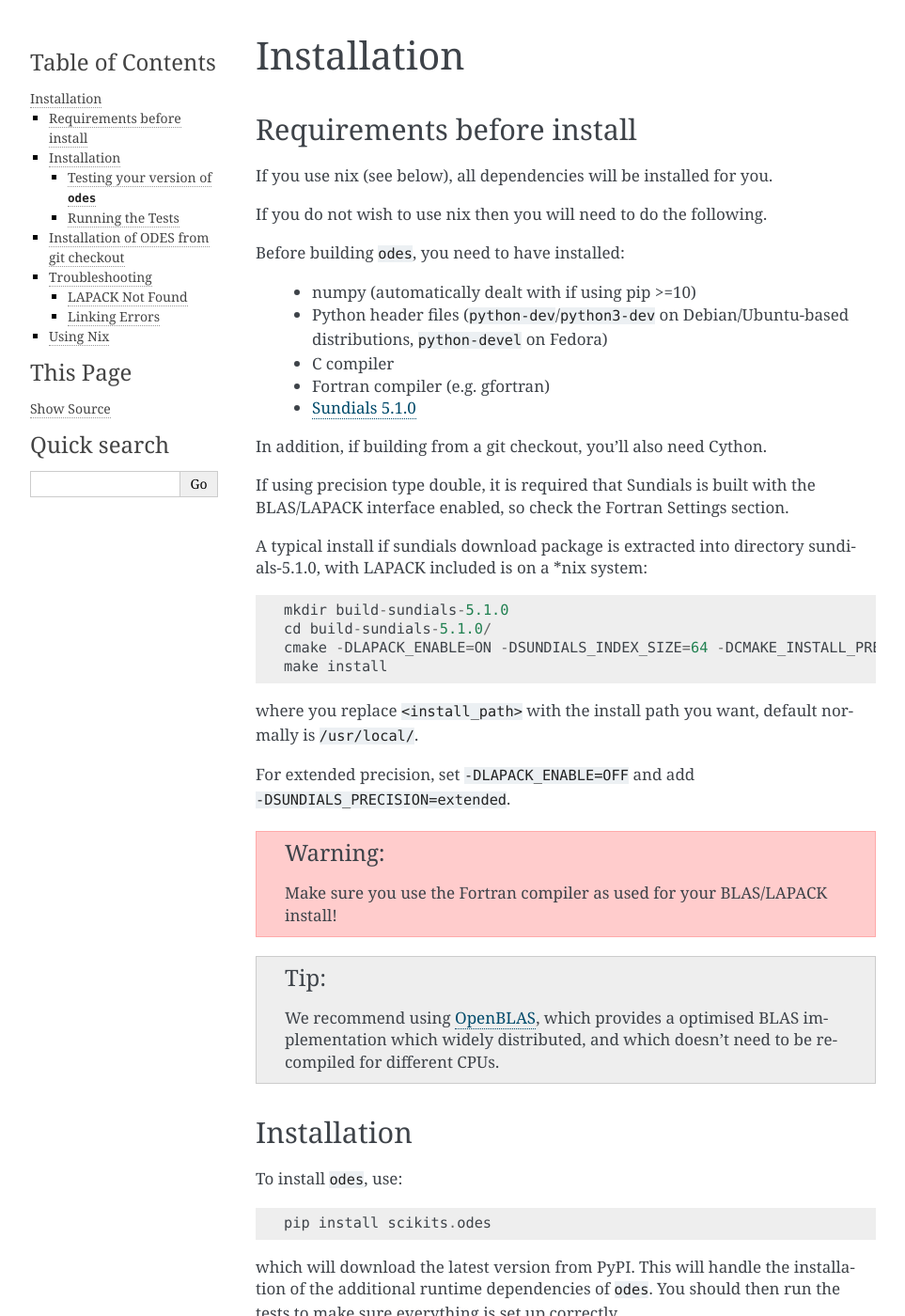
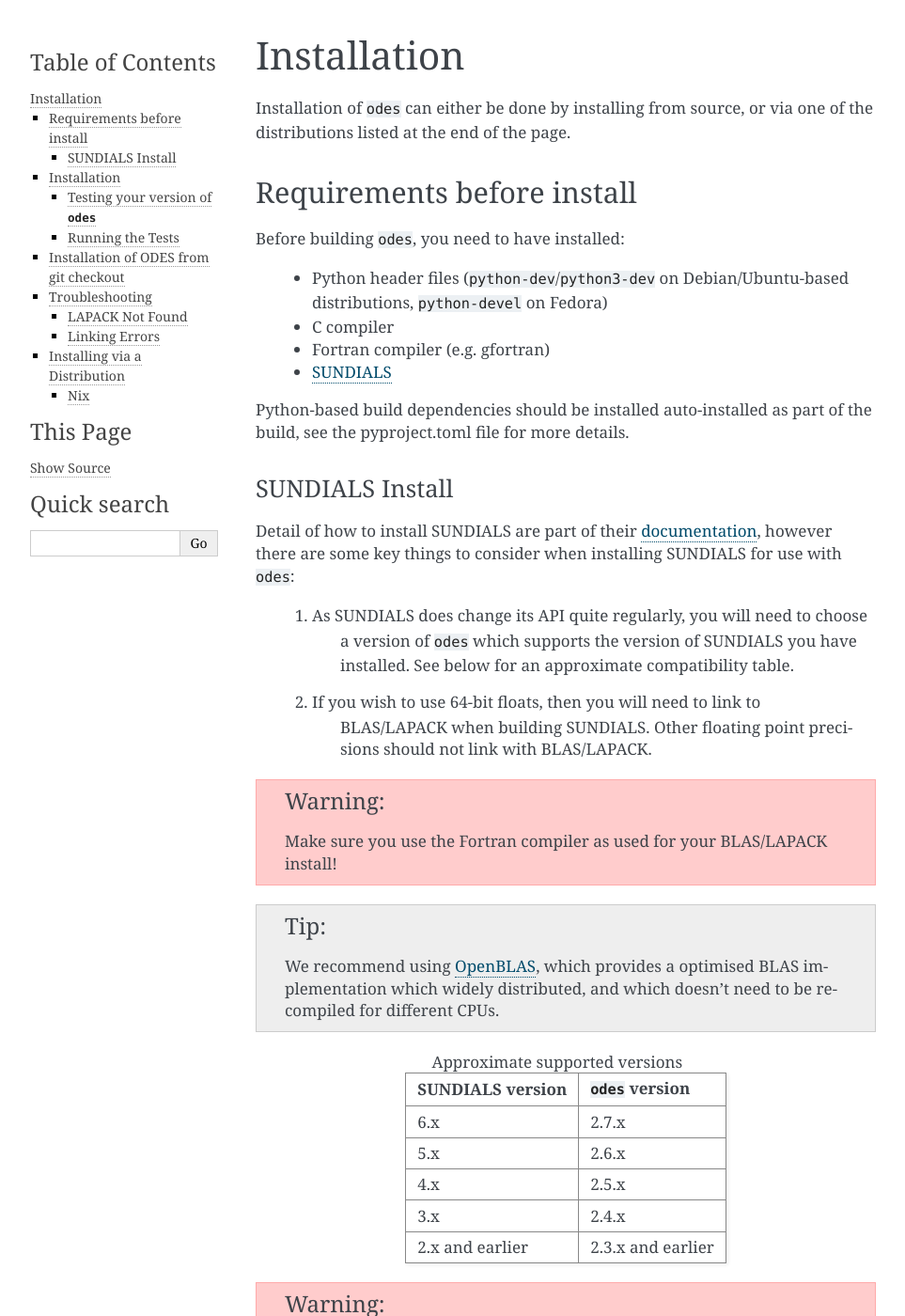
Before and after one commit to bmcage/odes, a Sphinx documentation site: the page built from docs/installation.rst, in a window 1280 px wide and 1400 px high. Shown: the whole window at 94% size, without its empty margins (148-1111 px from the left). Built offline with Sphinx 7.4.7, drawn with Linux system fonts in a browser that asks for light colours; some of the changed text lies outside the part shown.

Commit message:
Add details about SUNDIALS version compatibility

```diff
--- a/docs/installation.rst
+++ b/docs/installation.rst
@@ -1,37 +1,36 @@
 Installation
 ============
+
+Installation of ``odes`` can either be done by installing from source, or via
+one of the distributions listed at the end of the page.
 
 Requirements before install
 ---------------------------
 
-If you use nix (see below), all dependencies will be installed for you.
-
-If you do not wish to use nix then you will need to do the following.
-
 Before building ``odes``, you need to have installed:
 
-    * numpy (automatically dealt with if using pip >=10)
     * Python header files (``python-dev``/``python3-dev`` on Debian/Ubuntu-based
       distributions, ``python-devel`` on Fedora)
     * C compiler
     * Fortran compiler (e.g. gfortran)
-    * `Sundials 5.1.0 <https://computation.llnl.gov/casc/sundials/download/download.html>`_
+    * `SUNDIALS <https://sundials.readthedocs.io/>`_
 
-In addition, if building from a git checkout, you'll also need Cython.
+Python-based build dependencies should be installed auto-installed as part of
+the build, see the pyproject.toml file for more details.
 
-If using precision type double, it is required that Sundials is built with the BLAS/LAPACK interface enabled, so check the Fortran Settings section.
+SUNDIALS Install
+................
+Detail of how to install SUNDIALS are part of their
+`documentation <https://sundials.readthedocs.io/en/latest/Install_link.html>`_,
+however there are some key things to consider when installing SUNDIALS for use
+with ``odes``:
 
-A typical install if sundials download package is extracted into directory sundials-5.1.0, with LAPACK included is on a \*nix system::
-
-    mkdir build-sundials-5.1.0
-    cd build-sundials-5.1.0/
-    cmake -DLAPACK_ENABLE=ON -DSUNDIALS_INDEX_SIZE=64 -DCMAKE_INSTALL_PREFIX=<install_path> ../sundials-5.1.0/
-    make install
-
-where you replace ``<install_path>`` with the install path you want, default normally is ``/usr/local/``.
-
-For extended precision, set ``-DLAPACK_ENABLE=OFF`` and add ``-DSUNDIALS_PRECISION=extended``.
-
+    #. As SUNDIALS does change its API quite regularly, you will need to choose
+        a version of ``odes`` which supports the version of SUNDIALS you have
+        installed. See below for an approximate compatibility table.
+    #. If you wish to use 64-bit floats, then you will need to link to
+        BLAS/LAPACK when building SUNDIALS. Other floating point precisions
+        should not link with BLAS/LAPACK.
 
 .. warning::
 
@@ -42,6 +41,27 @@ For extended precision, set ``-DLAPACK_ENABLE=OFF`` and add ``-DSUNDIALS_PRECISI
     We recommend using `OpenBLAS <http://www.openblas.net/>`_, which provides a
     optimised BLAS implementation which widely distributed, and which doesn't
     need to be recompiled for different CPUs.
+
+.. list-table:: Approximate supported versions
+    :header-rows: 1
+
+    * - SUNDIALS version
+      - ``odes`` version
+    * - 6.x
+      - 2.7.x
+    * - 5.x
+      - 2.6.x
+    * - 4.x
+      - 2.5.x
+    * - 3.x
+      - 2.4.x
+    * - 2.x and earlier
+      - 2.3.x and earlier
+
+.. warning::
+    Note that the SUNDIALS 2.x series tended to have more API changes compared
+    to that of later series (which generally had the changes occur only on major
+    releases), so matching SUNDIALS and ``odes`` may be much harder.
 
 Installation
 ------------
@@ -88,10 +108,6 @@ Inside the ``odes`` directory, run::
 
 which will install the checked out version of ``odes``. The same environment
 variables mentioned above can be used to control installation options.
-
-Alternatively, you can inside the ``odes`` directory the following command to reach the same result (as root, use ``sudo`` on linux distribution that support it)::
-
-    DISTUTILS_DEBUG=1  python3 setup.py install
 
 .. note::
     If you try to run the tests whilst in the ``odes`` directory, Python will pick up the source directory, and not the built version. Move to a different directory when running the tests.
@@ -146,8 +162,15 @@ Linking Errors
 ..............
 Verify you link to the correct sundials version. Easiest to ensure you only have one ``libsundials_xxx`` installed. If several are installed, pass the correct one via the ``$SUNDIALS_INST`` environment variable.
 
-Using Nix
----------
+Installing via a Distribution
+-----------------------------
+
+Some distributions have packaged ``odes``. The maintainers of those packages
+have added the following sections. If they do not work, please contact those
+maintainers, and send us a Pull Request with any fixes.
+
+Nix
+...
 
 By using the Nix package manager, you can install scikits-odes in one
 line. Of course you need to install `nix <https://nixos.org/nix/>`_
```
Also changed, not shown: docs/index.rst (+7 -1 lines).
